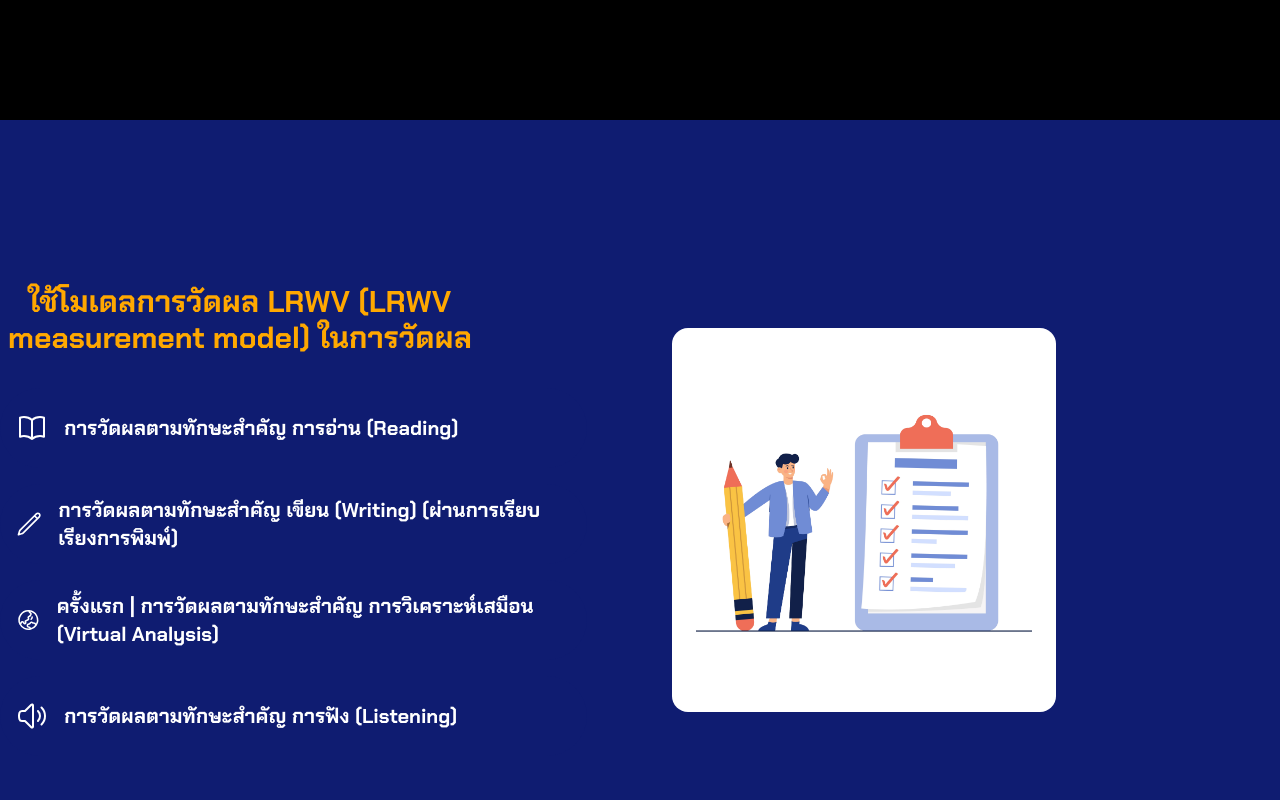
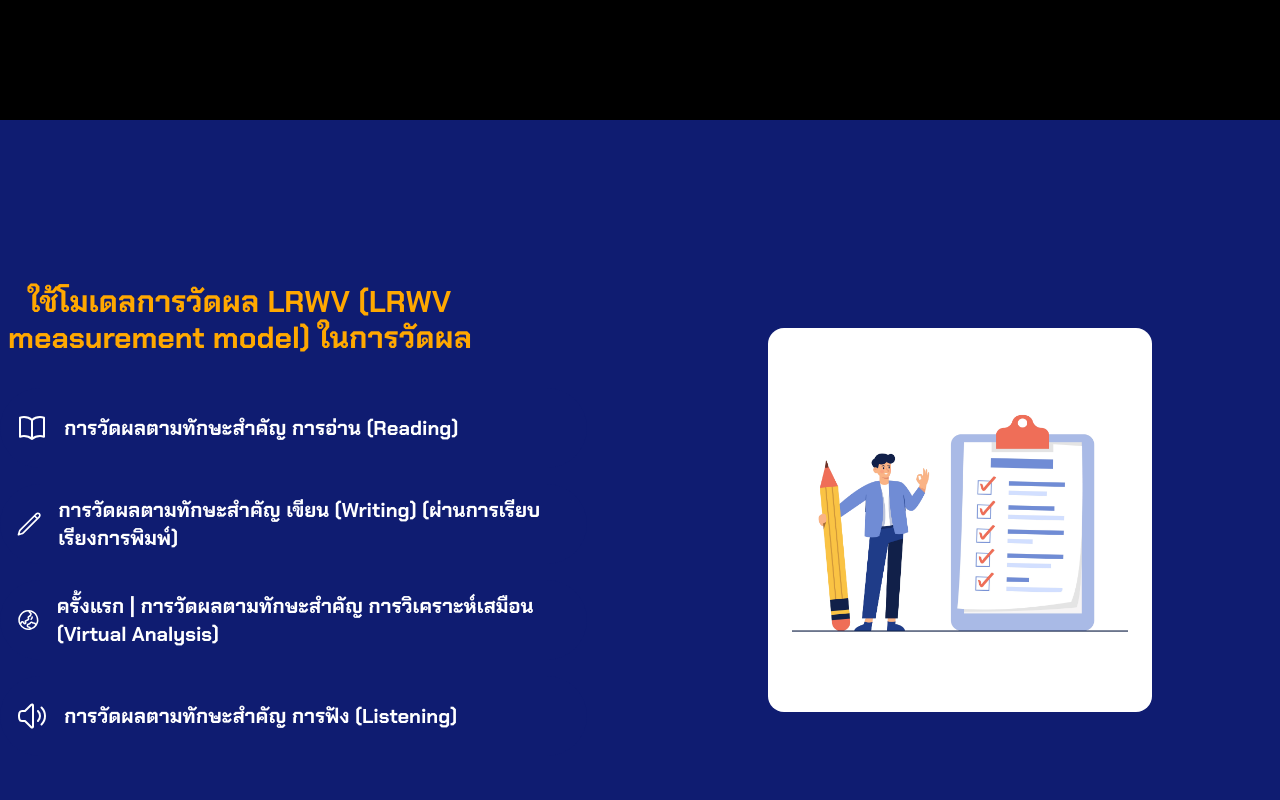
Before and after one commit to Pupppppxz/tech-educationth-frontend-v2, a Next.js app: page /en in a window 1280 px wide. Shown: the part 3080-3880 px from the top of the page. Built offline with nearby package versions, Linux system fonts and the light colour scheme.

Commit message:
:art: responsive home.lrwv

```diff
--- a/src/components/page/home/lrwv.tsx
+++ b/src/components/page/home/lrwv.tsx
@@ -10,10 +10,10 @@ function LRWV() {
     const t = useTranslations("HOME.LRWV");
 
     return (
-        <div className="box-screen-section bg-main-dark-blue">
-            <div className="container mx-auto grid grid-cols-2 h-full">
+        <div className="lg:box-screen-section bg-main-dark-blue">
+            <div className="container mx-auto flex flex-col-reverse items-center lg:grid lg:grid-cols-2 h-full py-20 md:py-16 lg:py-0">
                 <div className="flex flex-col justify-center h-full gap-y-4">
-                    <h1 className="w-9/12 mb-4 text-3xl font-bold text-center text-main-amber">
+                    <h1 className="w-full lg:w-9/12 mb-4 px-3 md:px-0 text-2xl md:text-3xl font-bold text-center text-main-amber">
                         {t("topic")}
                     </h1>
                     {LRWVList?.map((item: IFlatCardProps) => (
@@ -28,11 +28,11 @@ function LRWV() {
                         />
                     ))}
                 </div>
-                <div className="flex flex-col justify-center h-full p-8">
+                <div className="flex flex-col justify-center items-center h-full p-8">
                     <HomeInnovationImage
                         width={1000}
                         height={1000}
-                        className="object-contain p-6 w-8/12 bg-white rounded-2xl aspect-square"
+                        className="object-contain p-6 w-10/12 xl:w-8/12 bg-white rounded-2xl aspect-square"
                     />
                 </div>
             </div>
--- a/src/constants/home.ts
+++ b/src/constants/home.ts
@@ -38,7 +38,7 @@ const productList: IProduct[] = [
 ];
 
 const cardClassName = "h-20 rounded-full w-11/12";
-const textClassName = "text-xl left-6 w-11/12 translate-x-0";
+const textClassName = "text-lg md:text-xl left-6 w-11/12 translate-x-0";
 const iconClassName = "w-8 h-8";
 
 const LRWVList: IFlatCardProps[] = [
```
